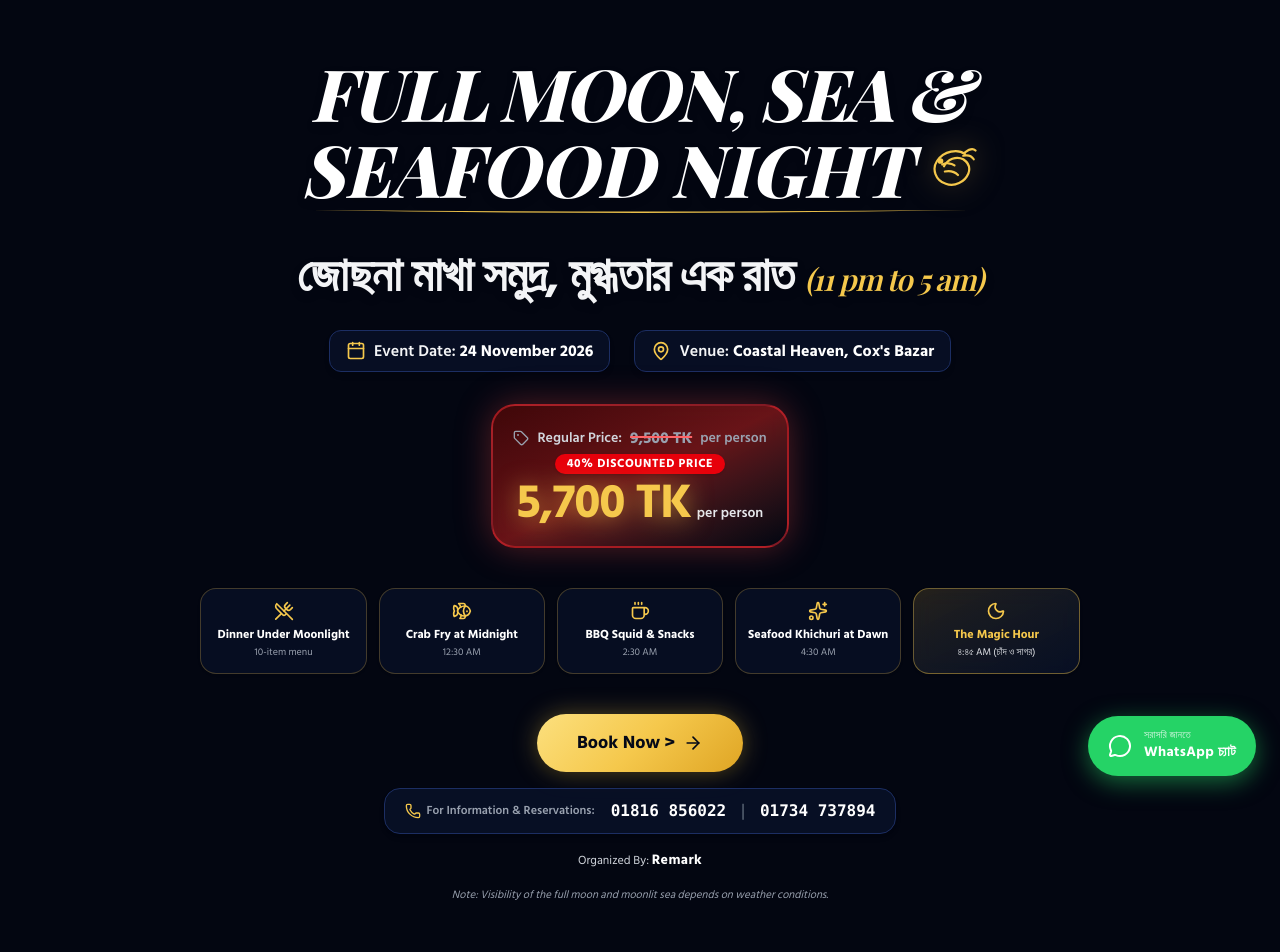
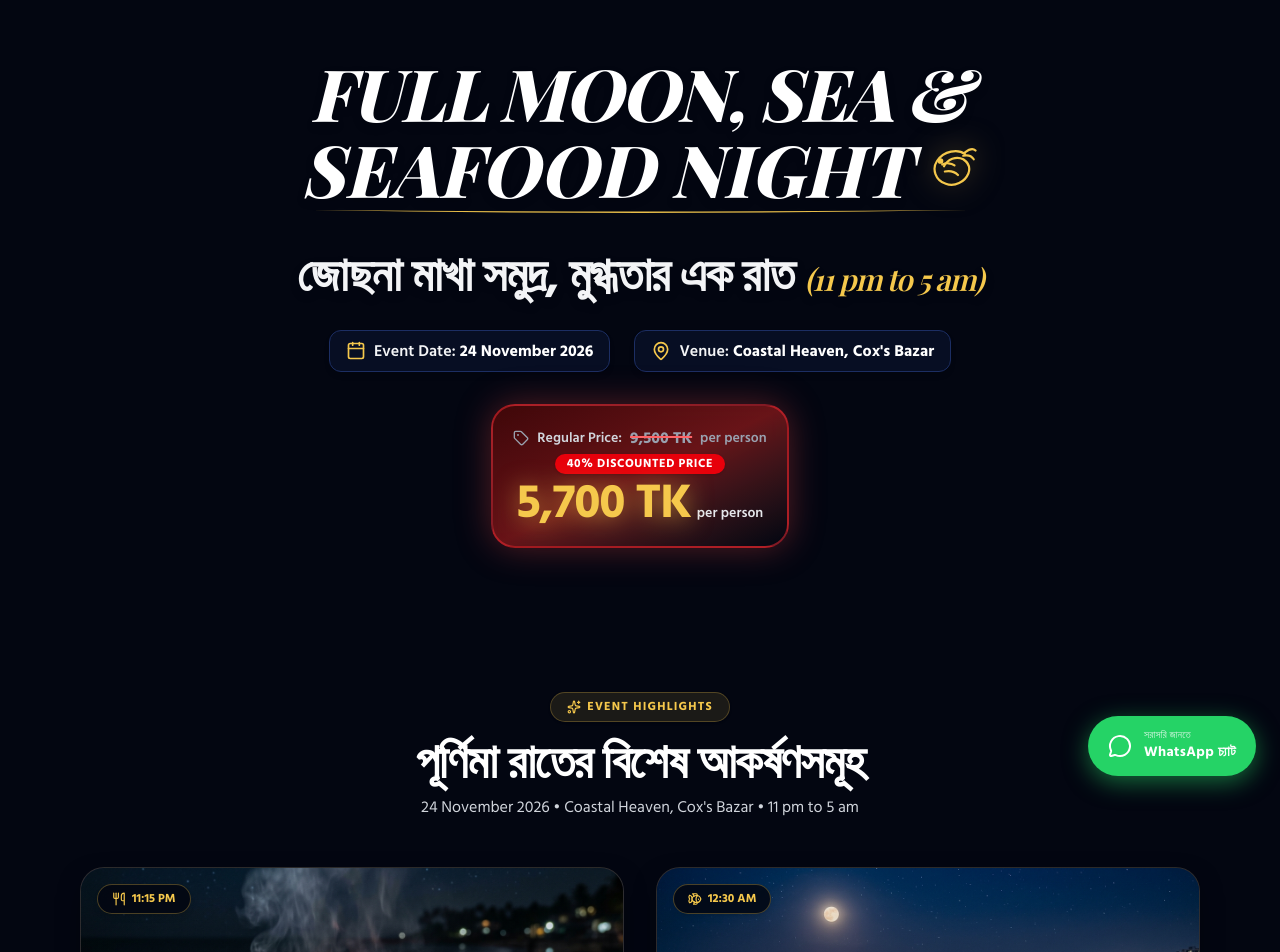
Before and after one commit to nazm0l/fullmoon, a Next.js app: page / in a window 1280 px wide. Shown: the top 952 px of the page. Built offline with nearby package versions, Linux system fonts and the light colour scheme; no server answers.

Commit message:
refactor: simplify hero by removing redundant highlight bar, cta and contacts

```diff
--- a/src/components/Hero.tsx
+++ b/src/components/Hero.tsx
@@ -1,10 +1,10 @@
 import Image from "next/image";
 import { event } from "@/content/event";
-import { Calendar, MapPin, Clock, Phone, Sparkles, ArrowRight, Tag, UtensilsCrossed, Fish, Moon, Coffee } from "lucide-react";
+import { Calendar, MapPin, Tag } from "lucide-react";
 
 export default function Hero() {
   return (
-    <section className="relative flex items-center justify-center overflow-hidden px-4 pt-8 pb-8 sm:pt-14 sm:pb-20">
+    <section className="relative flex items-center justify-center overflow-hidden px-4 pt-8 pb-10 sm:pt-14 sm:pb-16">
       {/* Background Poster Visual with Dark Oceanic Vignette */}
       <div className="absolute inset-0 -z-10 overflow-hidden">
         <Image
@@ -118,78 +118,6 @@ export default function Hero() {
             </div>
           </div>
         </div>
-
-        {/* 5 Event Highlights Bar (From Poster 2) */}
-        <div className="mt-5 sm:mt-10 grid grid-cols-2 sm:grid-cols-5 gap-2 sm:gap-3 w-full">
-          <div className="flex flex-col items-center text-center p-3 rounded-2xl bg-night-900/80 border border-moon-gold/25 backdrop-blur-md shadow-sm">
-            <UtensilsCrossed className="w-5 h-5 text-moon-gold mb-1.5" />
-            <span className="text-xs font-bold text-white leading-tight">Dinner Under Moonlight</span>
-            <span className="text-[10px] text-gray-400 mt-0.5">10-item menu</span>
-          </div>
-
-          <div className="flex flex-col items-center text-center p-3 rounded-2xl bg-night-900/80 border border-moon-gold/25 backdrop-blur-md shadow-sm">
-            <Fish className="w-5 h-5 text-moon-gold mb-1.5" />
-            <span className="text-xs font-bold text-white leading-tight">Crab Fry at Midnight</span>
-            <span className="text-[10px] text-gray-400 mt-0.5">12:30 AM</span>
-          </div>
-
-          <div className="flex flex-col items-center text-center p-3 rounded-2xl bg-night-900/80 border border-moon-gold/25 backdrop-blur-md shadow-sm">
-            <Coffee className="w-5 h-5 text-moon-gold mb-1.5" />
-            <span className="text-xs font-bold text-white leading-tight">BBQ Squid &amp; Snacks</span>
-            <span className="text-[10px] text-gray-400 mt-0.5">2:30 AM</span>
-          </div>
-
-          <div className="flex flex-col items-center text-center p-3 rounded-2xl bg-night-900/80 border border-moon-gold/25 backdrop-blur-md shadow-sm">
-            <Sparkles className="w-5 h-5 text-moon-gold mb-1.5" />
-            <span className="text-xs font-bold text-white leading-tight">Seafood Khichuri at Dawn</span>
-            <span className="text-[10px] text-gray-400 mt-0.5">4:30 AM</span>
-          </div>
-
-          <div className="col-span-2 sm:col-span-1 flex flex-col items-center text-center p-3 rounded-2xl bg-gradient-to-br from-moon-gold/15 to-night-900/90 border border-moon-gold/40 backdrop-blur-md shadow-sm">
-            <Moon className="w-5 h-5 text-moon-gold mb-1.5" />
-            <span className="text-xs font-bold text-moon-gold leading-tight">The Magic Hour</span>
-            <span className="text-[10px] text-gray-200 mt-0.5">৪:৪৫ AM (চাঁদ ও সাগর)</span>
-          </div>
-        </div>
-
-        {/* CTA & Direct Phone Numbers */}
-        <div className="mt-5 sm:mt-10 flex flex-col items-center gap-2.5 sm:gap-4 w-full">
-          <a
-            href="#book"
-            className="btn-gold inline-flex items-center justify-center min-h-[50px] sm:min-h-[58px] px-8 sm:px-10 py-3 sm:py-3.5 rounded-full text-base sm:text-lg font-bold shadow-[0_0_35px_rgba(245,200,76,0.55)] transition-transform hover:scale-105 active:scale-95 group gap-2"
-          >
-            <span>{event.cta.bookNowEn}</span>
-            <ArrowRight className="w-4 h-4 sm:w-5 sm:h-5 group-hover:translate-x-1 transition-transform" />
-          </a>
-
-          {/* Phone Numbers Badge from Poster */}
-          <div className="flex flex-col sm:flex-row items-center gap-2 sm:gap-4 px-5 py-2.5 rounded-2xl bg-night-900/90 border border-night-700 shadow-md">
-            <span className="text-xs font-semibold text-gray-400 flex items-center gap-1.5">
-              <Phone className="w-4 h-4 text-moon-gold" />
-              For Information &amp; Reservations:
-            </span>
-            <div className="flex items-center gap-3 font-mono font-bold text-white text-sm sm:text-base">
-              <a href={`tel:${event.phone1.replace(/\s/g, "")}`} className="hover:text-moon-gold transition-colors">
-                {event.phone1}
-              </a>
-              <span className="text-gray-600">|</span>
-              <a href={`tel:${event.phone2.replace(/\s/g, "")}`} className="hover:text-moon-gold transition-colors">
-                {event.phone2}
-              </a>
-            </div>
-          </div>
-
-          {/* Organizer Brand Badge */}
-          <div className="text-xs text-gray-300">
-            <span>Organized By: </span>
-            <strong className="text-white font-extrabold tracking-wide text-sm">{event.organizer}</strong>
-          </div>
-
-          {/* Official Disclaimer */}
-          <p className="text-[11px] text-gray-400 italic max-w-lg">
-            {event.disclaimer}
-          </p>
-        </div>
       </div>
     </section>
   );
```
